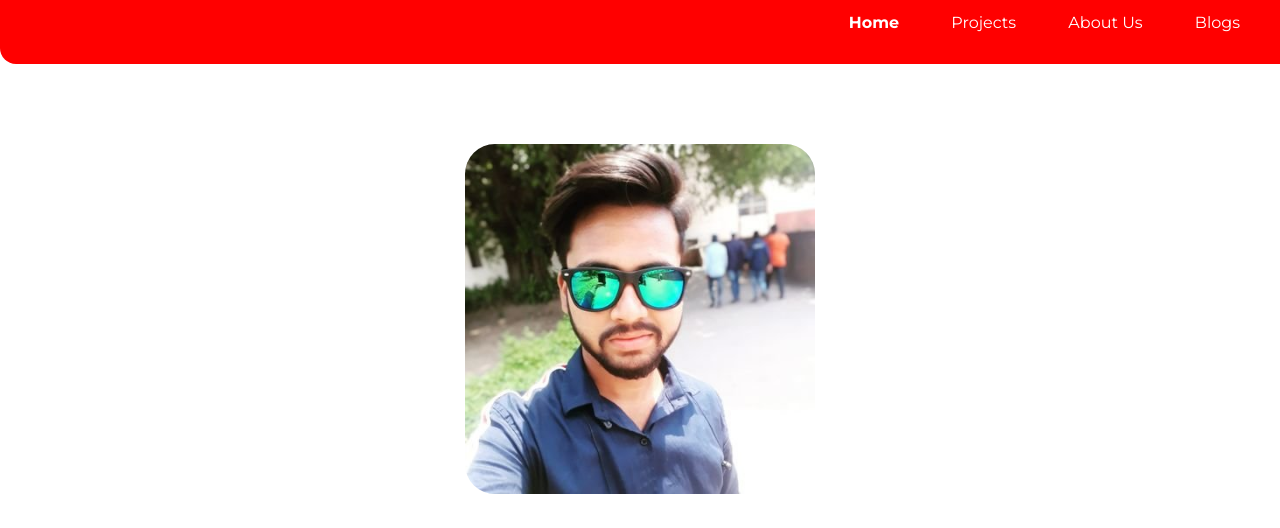
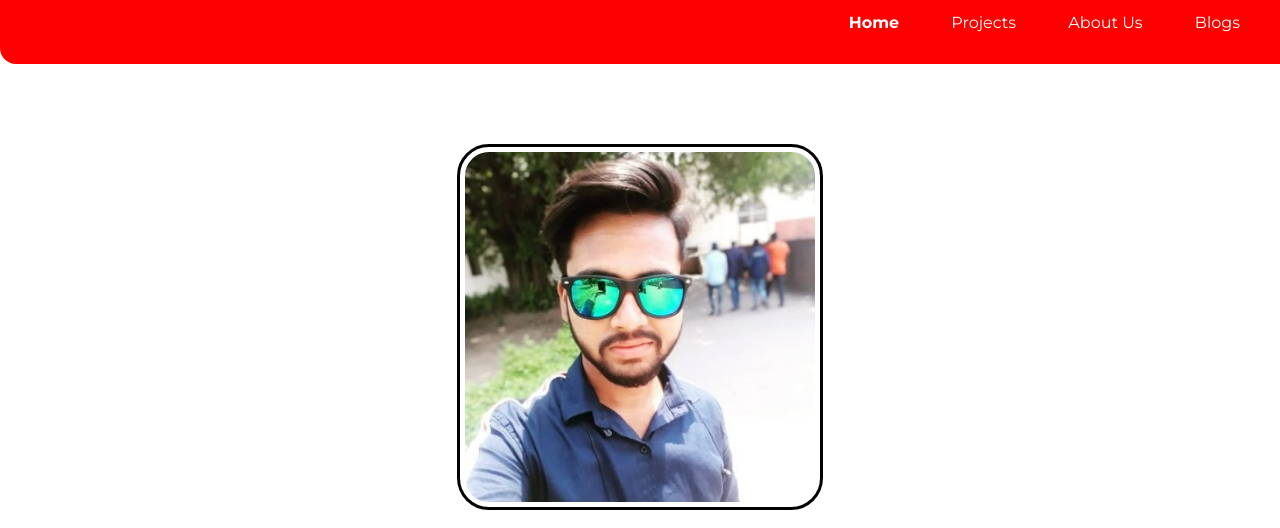
Before and after one commit to abhishekraoas/NEOG-Camp-Learning, a plain HTML site: page index.html in a window 1280 px wide. Shown: the part 38-566 px from the top of the page. Drawn offline with Linux system fonts and the light colour scheme.

Commit message:
Adding Style

```diff
--- a/style.css
+++ b/style.css
@@ -104,11 +104,13 @@ hr {
 }
 
 .hero .hero-img {
-    max-width: 80%;
+    max-width: 50%;
     width: 350px;
     display: block;
     margin: auto;
-    border-radius: 30px;
+    border-radius: 2rem;
+    border: solid black;
+    padding: 5px;
 }
 
 .hero .hero-heading {
```
